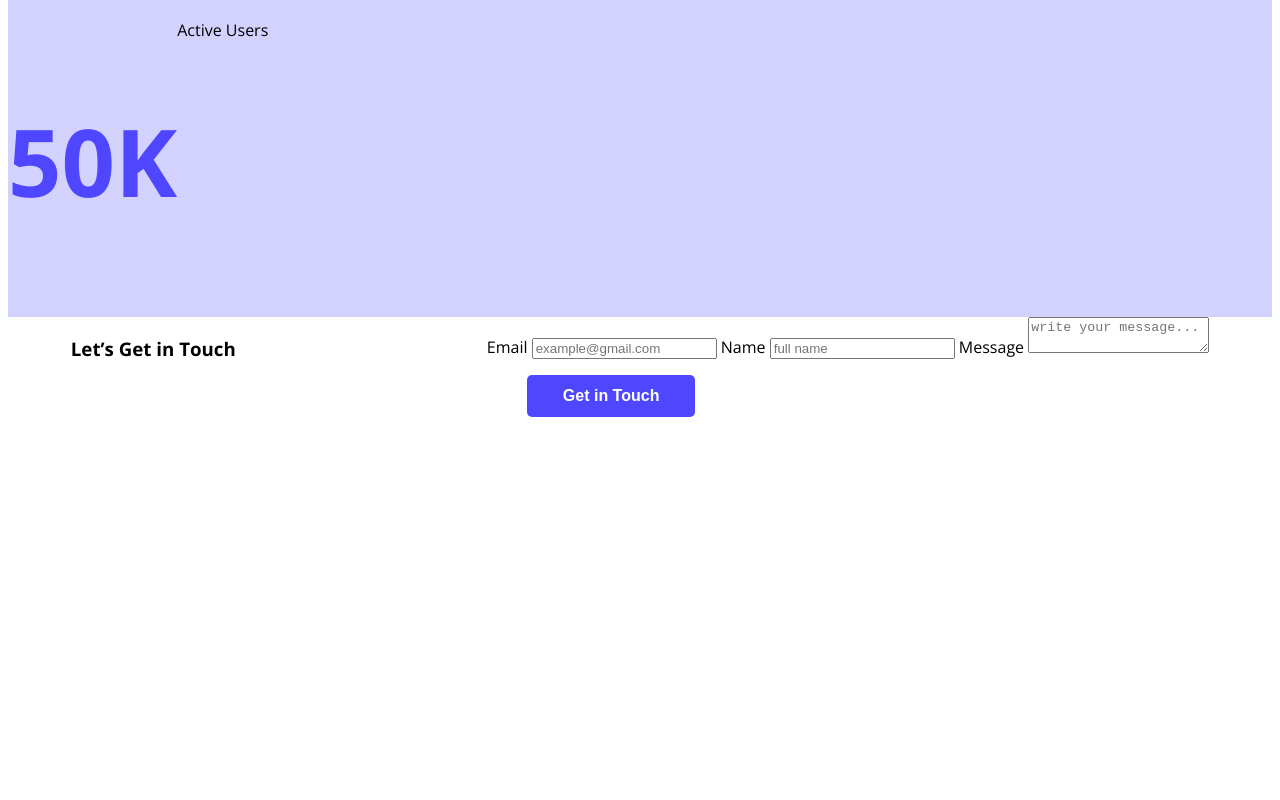
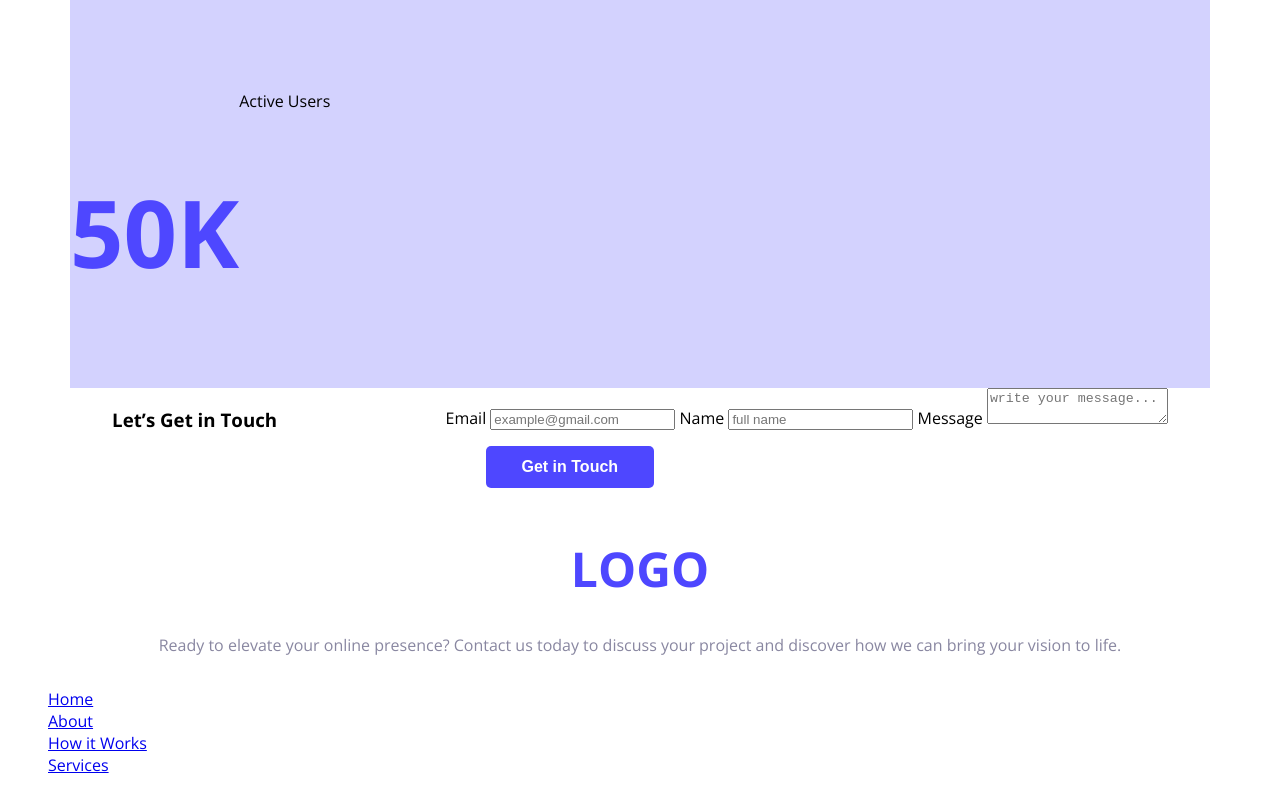
Before and after one commit to hridoyncs0464/ASSIGNMENT-001, a plain HTML site: page index.html in a window 1280 px wide. Shown: the part 1301-2101 px from the top of the page. Before the commit the page ends 1742 px from the top, so only its background shows below. Drawn offline with nearby package versions, Linux system fonts and the light colour scheme.

Commit message:
nav bar done

```diff
--- a/index.html
+++ b/index.html
@@ -12,7 +12,7 @@
 <body class="open-sans-normal">
     <header class="primary-bg">
               <nav >
-                   <h3 class="nav-title ">LOGO</h3>
+                   <h3 class="nav-title  open-sans-normal">LOGO</h3>
                    <ul>
                     <li><a href=""><button  class="btn-primary" >Sign Up</button></a></li>
                    </ul>
@@ -78,7 +78,23 @@
 
     </main>
     <footer>
+         <div class="footer-title nav-title">
+            <h1>LOGO</h1>
+         </div>
+         <div class="footer-description">
+            <p>Ready to elevate your online presence? Contact us today to discuss your project and discover how we can bring your vision to life.</p>
+         </div>
+             <div class="footer-links">
 
+                <ul>
+                    <li><a href="https://github.com/programminghero1">Home</a></li>
+                    <li><a href="https://github.com/programminghero1">About</a></li>
+                    <li><a href="https://github.com/programminghero1">How it Works</a></li>
+                    <li><a href="https://github.com/programminghero1">Services</a></li>
+                </ul>
+
+
+</div>
 
     </footer>
 </body>
--- a/styles/nav.css
+++ b/styles/nav.css
@@ -9,19 +9,21 @@
 }
 .nav-title{
     color:#4E47FF ;
-    font: bold;
+    font-size: 24px;
+    font-weight: bold;
 }
 nav{
     display: flex;
     align-items: center;
     justify-content: space-between;
+    padding: 32px 64px;
 
 }
 .primary-bg{
     background-image: url(../B12A01-landing-launchpad/Assets/Hero-bg.png);
     background-repeat: no-repeat ;
     background-position:center;
-    background-size: 700px 1400px;
+    background-size: cover;
 
 }
 
@@ -56,7 +58,9 @@ nav ul li {
     text-align: center;
 
 }
-
+main{
+    max-width: 1140px;
+    margin: 0 auto;}
 div ul li{
      list-style: none;
          /* margin-right: 53px;
@@ -121,3 +125,18 @@ div ul li{
     display: flex;
     justify-content:space-around;
 }
+.footer-title{
+    text-align: center;
+    font-weight: bold;
+    font-size: 291px 121px;
+}
+.footer-description{
+     color: #8987A1;
+     text-align: center;
+}
+.footer-links{
+    list-style: none;
+       display: flex;
+   align-items: center;
+   justify-content: space-between;
+}
```
